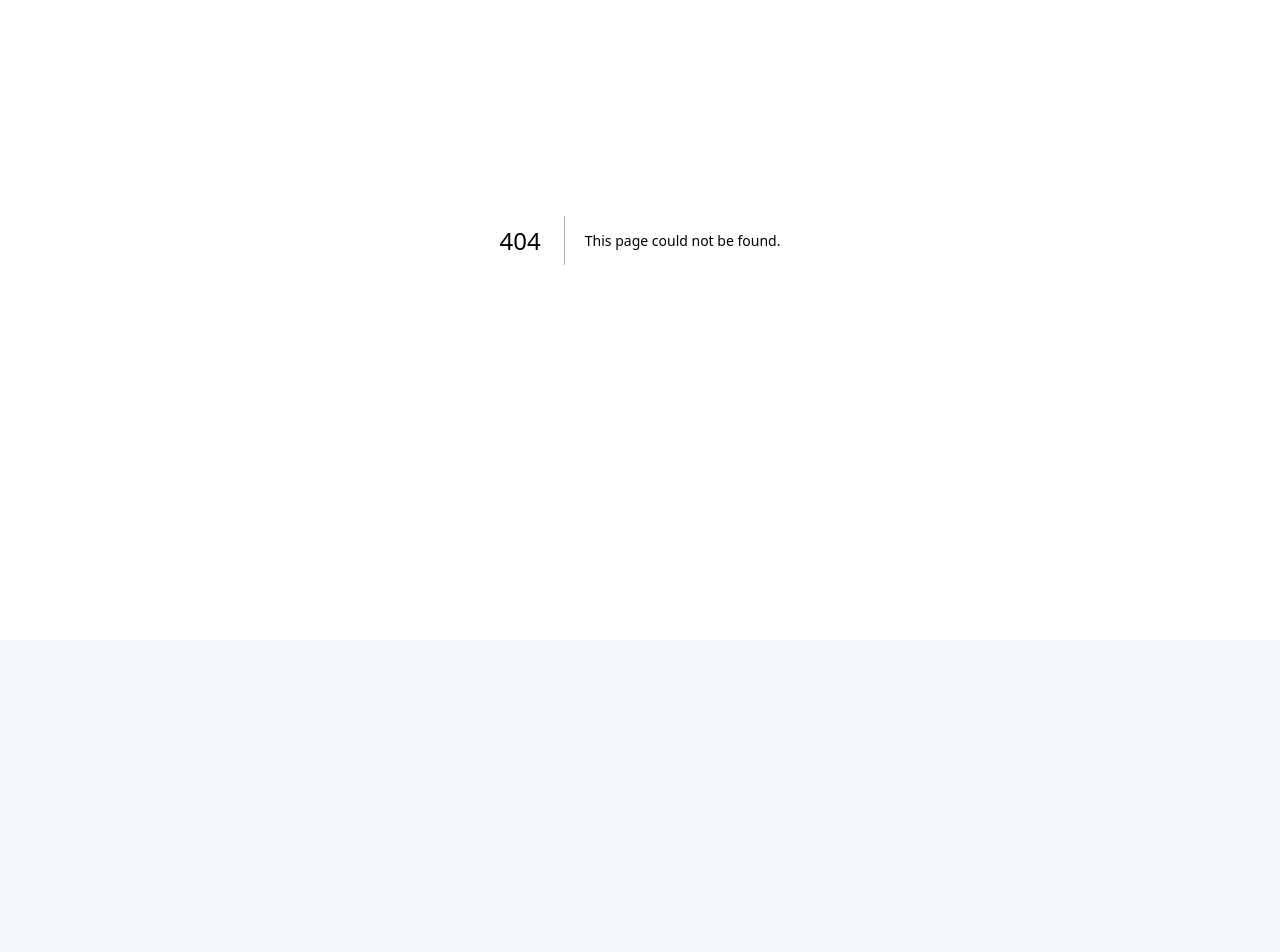
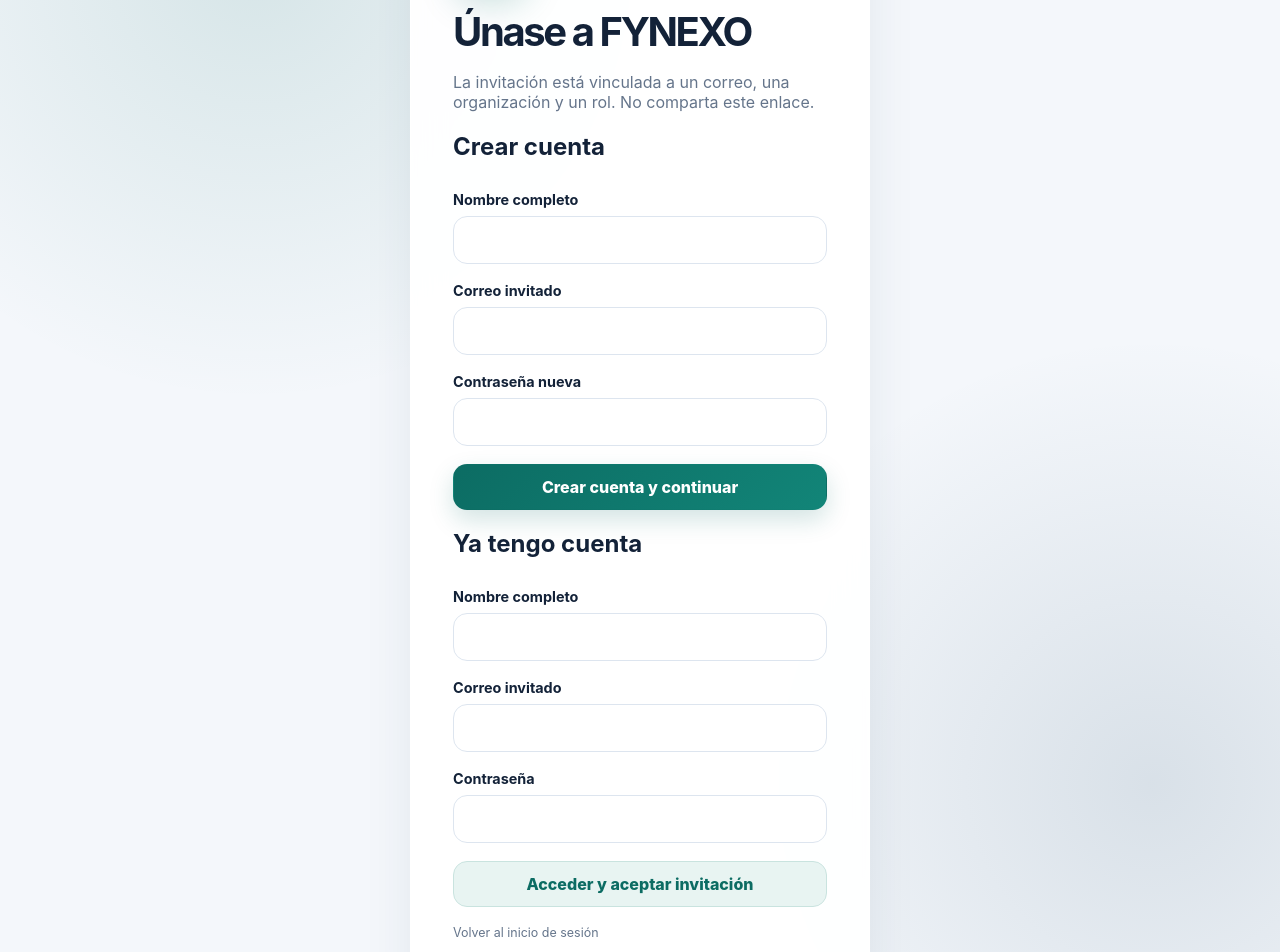
Before and after one commit to eagarcia77/fynexo, a Next.js app: page /join/1 in a window 1280 px wide. Before the commit this address had no page. Shown: the part 160-1112 px from the top of the page. Before the commit the page ends 800 px from the top, so only its background shows below. Built offline with nearby package versions, Linux system fonts and the light colour scheme.

Commit message:
Add invitation join page

```diff
--- /dev/null
+++ b/app/join/[token]/page.tsx
@@ -0,0 +1,42 @@
+import Link from "next/link";
+import { joinWithExistingAccount, joinWithNewAccount } from "./actions";
+
+export default async function JoinPage({ params, searchParams }: { params: Promise<{ token: string }>; searchParams: Promise<{ error?: string; message?: string }> }) {
+  const { token } = await params;
+  const messages = await searchParams;
+  return (
+    <main className="login-shell">
+      <section className="login-panel wide-login" aria-labelledby="join-title">
+        <div className="brand-mark" aria-hidden="true">FX</div>
+        <p className="eyebrow">FYNEXO · Acceso por invitación</p>
+        <h1 id="join-title">Únase a FYNEXO</h1>
+        <p className="muted">La invitación está vinculada a un correo, una organización y un rol. No comparta este enlace.</p>
+        {messages.error ? <div className="error-box" role="alert">{messages.error}</div> : null}
+        {messages.message ? <div className="success-box" role="status">{messages.message}</div> : null}
+        <div className="join-grid">
+          <section>
+            <h2>Crear cuenta</h2>
+            <form action={joinWithNewAccount} className="login-form">
+              <input type="hidden" name="token" value={token} />
+              <label>Nombre completo<input name="fullName" autoComplete="name" required /></label>
+              <label>Correo invitado<input name="email" type="email" autoComplete="email" required /></label>
+              <label>Contraseña nueva<input name="password" type="password" autoComplete="new-password" minLength={12} required /></label>
+              <button className="primary-button" type="submit">Crear cuenta y continuar</button>
+            </form>
+          </section>
+          <section>
+            <h2>Ya tengo cuenta</h2>
+            <form action={joinWithExistingAccount} className="login-form">
+              <input type="hidden" name="token" value={token} />
+              <label>Nombre completo<input name="fullName" autoComplete="name" /></label>
+              <label>Correo invitado<input name="email" type="email" autoComplete="email" required /></label>
+              <label>Contraseña<input name="password" type="password" autoComplete="current-password" required /></label>
+              <button className="secondary-button" type="submit">Acceder y aceptar invitación</button>
+            </form>
+          </section>
+        </div>
+        <p className="tiny"><Link href="/login">Volver al inicio de sesión</Link></p>
+      </section>
+    </main>
+  );
+}
```
